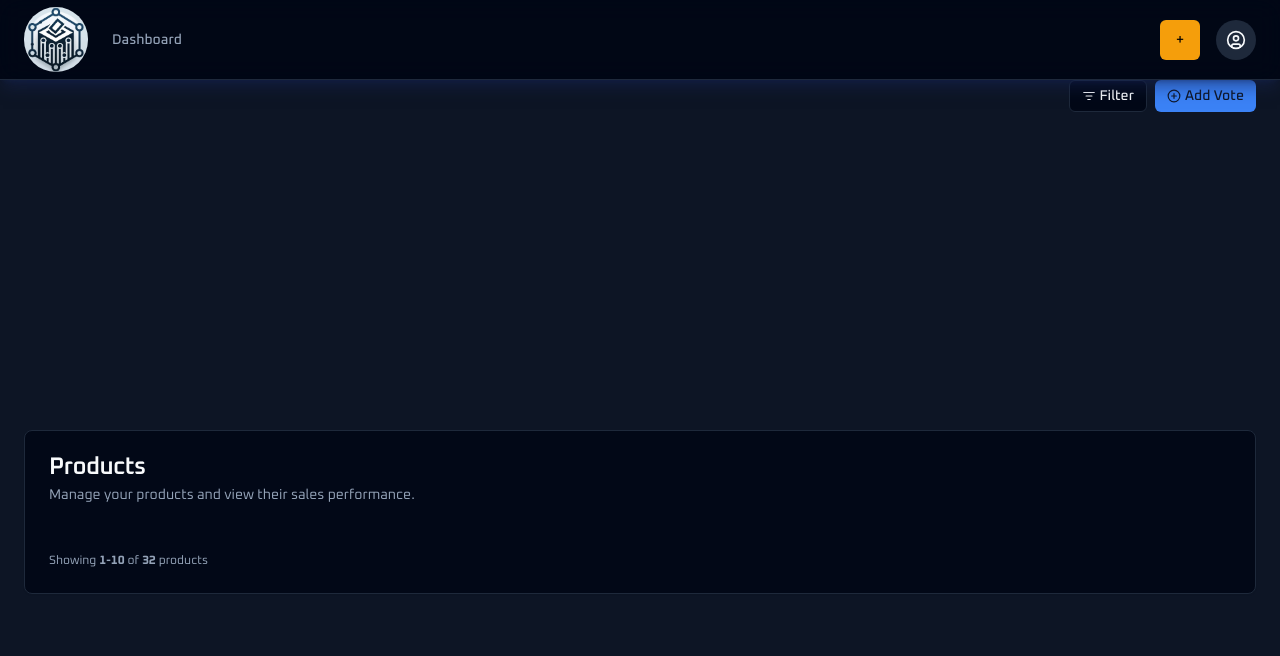
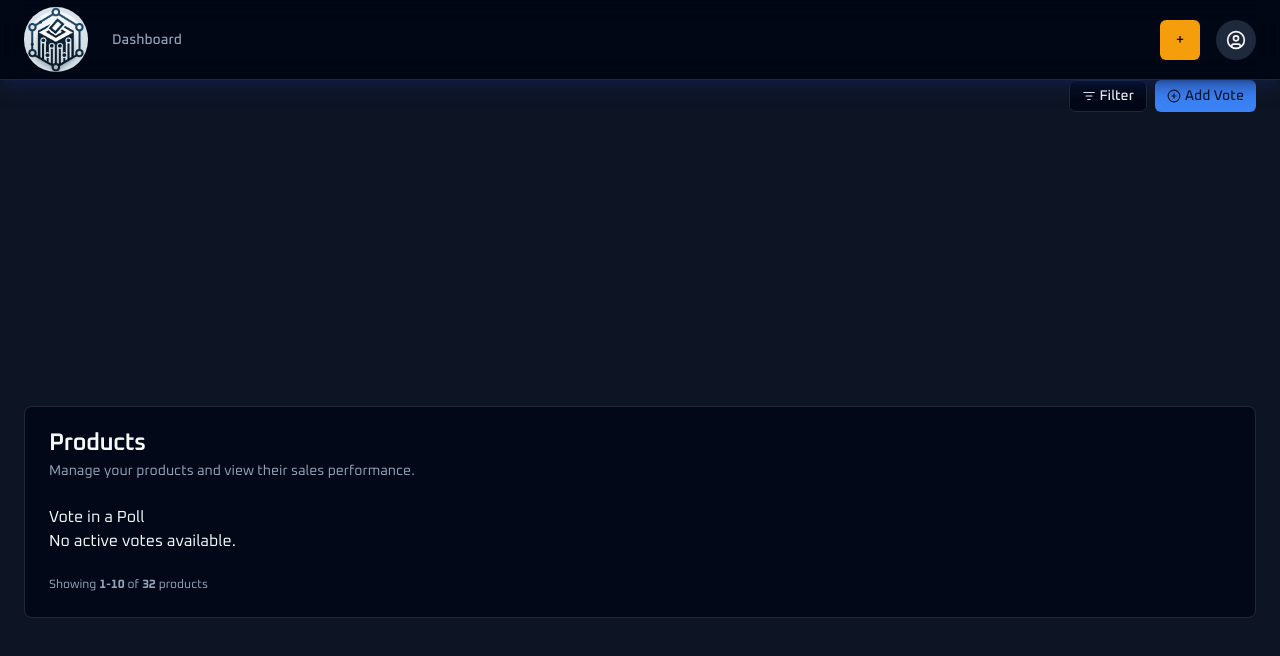
Before and after one commit to Medvezo/EncryptoVote, a Next.js app in the folder front/: page /dashboard in a window 1280 px wide. Shown: the top 656 px of the page. Built offline with nearby package versions, Linux system fonts and the light colour scheme.

Commit message:
[front] refactor: delete unused in /dashboard

```diff
--- a/front/src/app/(portal)/dashboard/page.tsx
+++ b/front/src/app/(portal)/dashboard/page.tsx
@@ -1,7 +1,4 @@
-import Image from "next/image";
-import Link from "next/link";
 import { ListFilter, MoreHorizontal, PlusCircle } from "lucide-react";
-import { Badge } from "@/components/ui/badge";
 import { Button } from "@/components/ui/button";
 import {
 	Card,
@@ -20,17 +17,10 @@ import {
 	DropdownMenuSeparator,
 	DropdownMenuTrigger,
 } from "@/components/ui/dropdown-menu";
-import {
-	Table,
-	TableBody,
-	TableCell,
-	TableHead,
-	TableHeader,
-	TableRow,
-} from "@/components/ui/table";
 
 // import AddVoteModal from "@/components/container/AddVoteModal";
 import dynamic from "next/dynamic";
+import VotingSection from "@/components/sections/VotingSection";
 const AddVoteModal = dynamic(
 	() => import("@/components/container/AddVoteModal"),
 	{
@@ -82,7 +72,7 @@ export default function Dashboard() {
 							</CardDescription>
 						</CardHeader>
 						<CardContent>
-
+							<VotingSection />
 						</CardContent>
 						<CardFooter>
 							<div className="text-xs text-muted-foreground">
```
